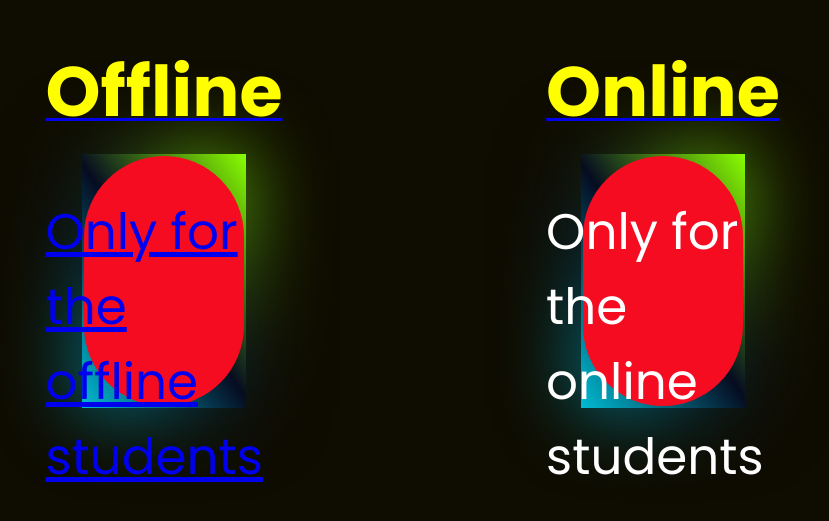
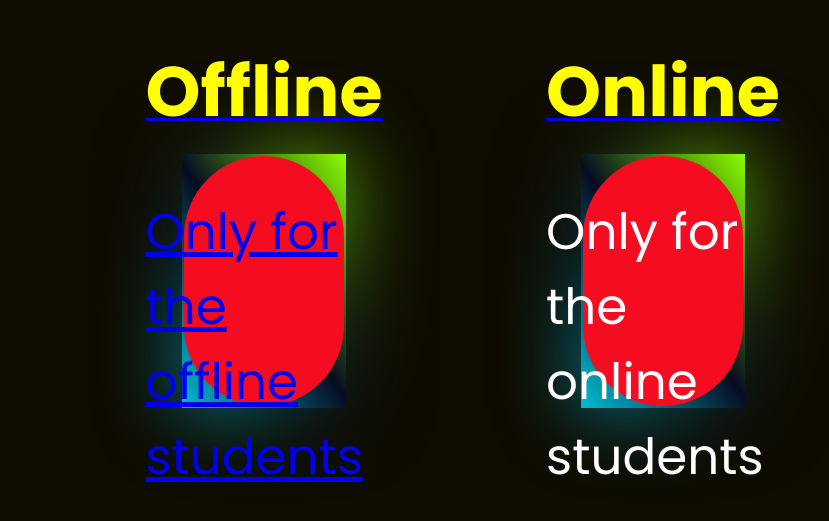
Before and after one commit to primaryeducation/academy, a plain HTML site: page glowing border1.html in a window 1280 px wide. Shown: the part 119-640 px from the top of the page, without its empty margins (59-888 px from the left). Drawn offline with Linux system fonts and the light colour scheme.

Commit message:
Update glowing border1.html

```diff
--- a/glowing border1.html
+++ b/glowing border1.html
@@ -12,7 +12,7 @@ font-size:50px;
 </style>
 </head>
 <body>
-<table border="0" width="1000" cellspan="50">
+<table border="0" width="800" cellspan="40">
 <tr>
 <td>
 	<div class="box">
```
